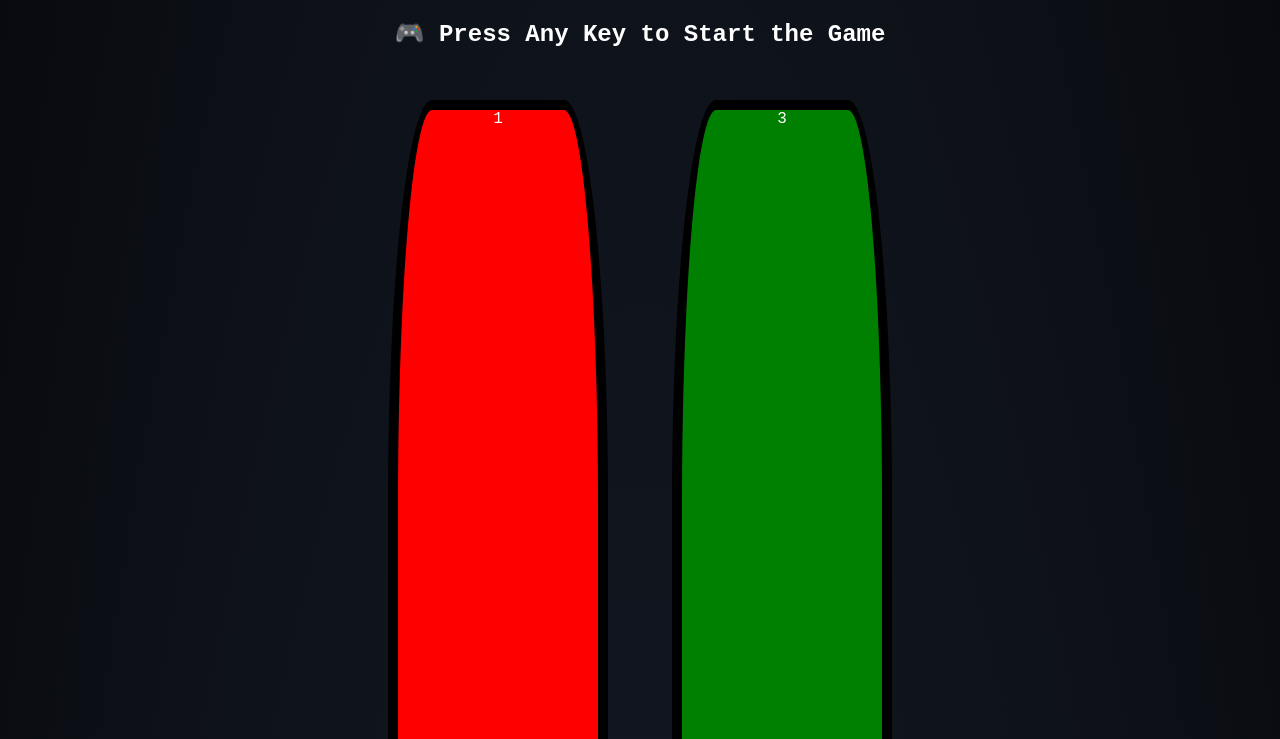
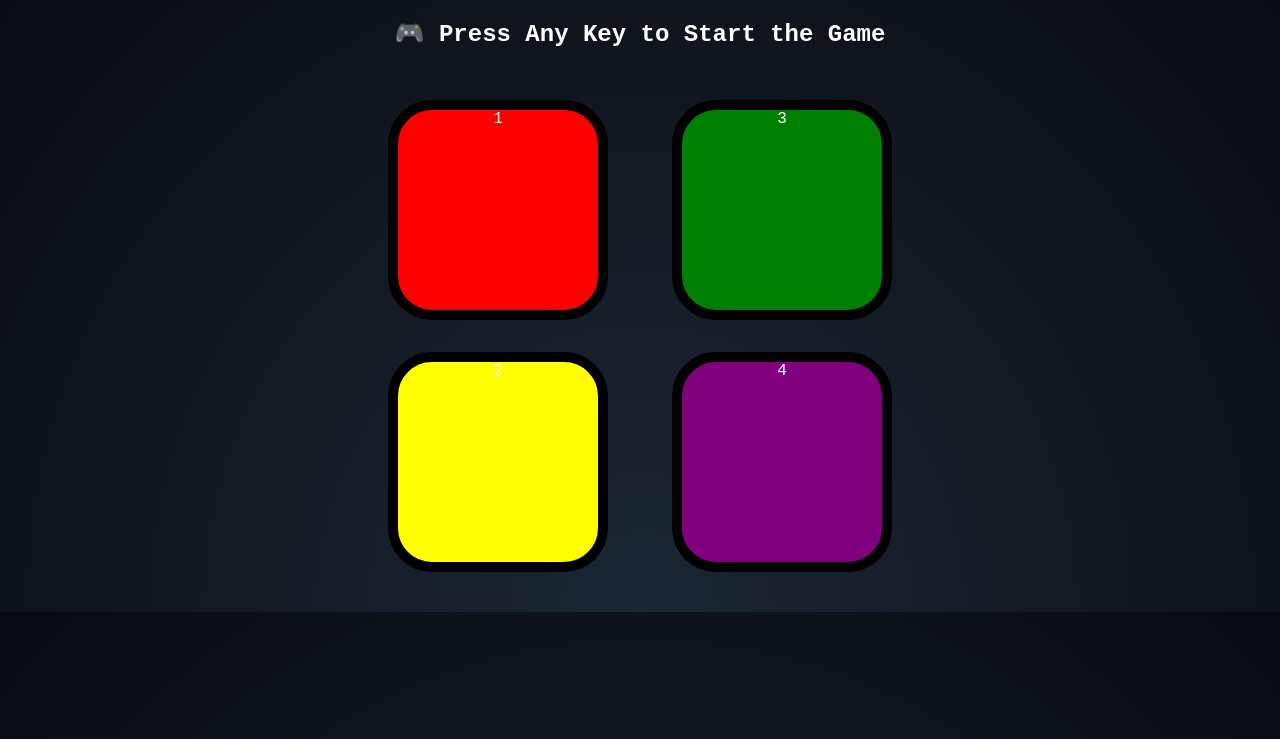
Before and after one commit to Maithily-21/Simon-Game, a plain HTML site: page index.html in a window 1280 px wide. Shown: the part 61-800 px from the top of the page. Drawn offline with Linux system fonts and the light colour scheme.

Commit message:
Update style.css

```diff
--- a/style.css
+++ b/style.css
@@ -5,7 +5,7 @@ body{
     font-family: 'Space Mono', monospace;
 }
 .btn {
-    height: 2000px;
+    height: 200px;
     width:200px;
     border-radius: 20%;
     border: 10px solid black;
```
